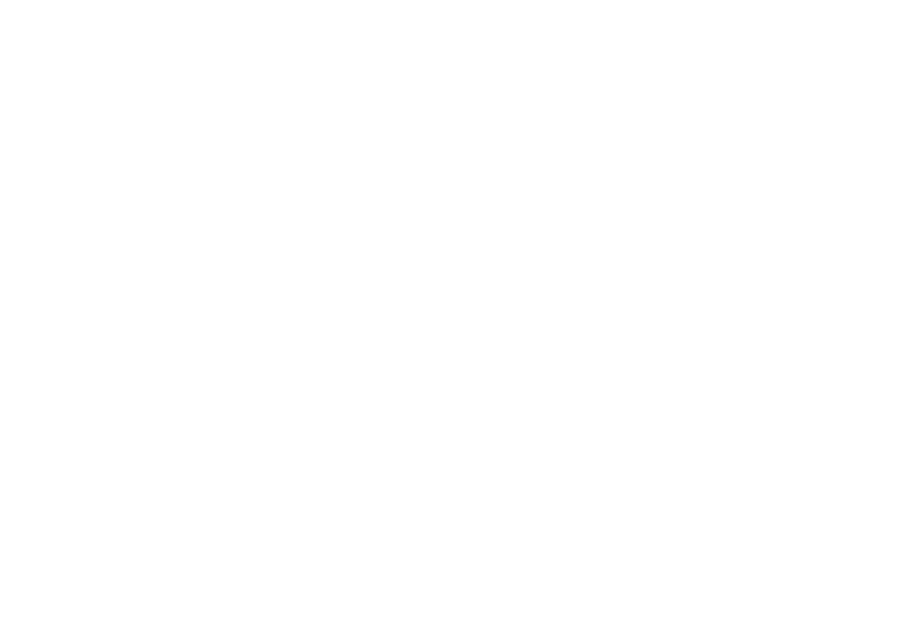
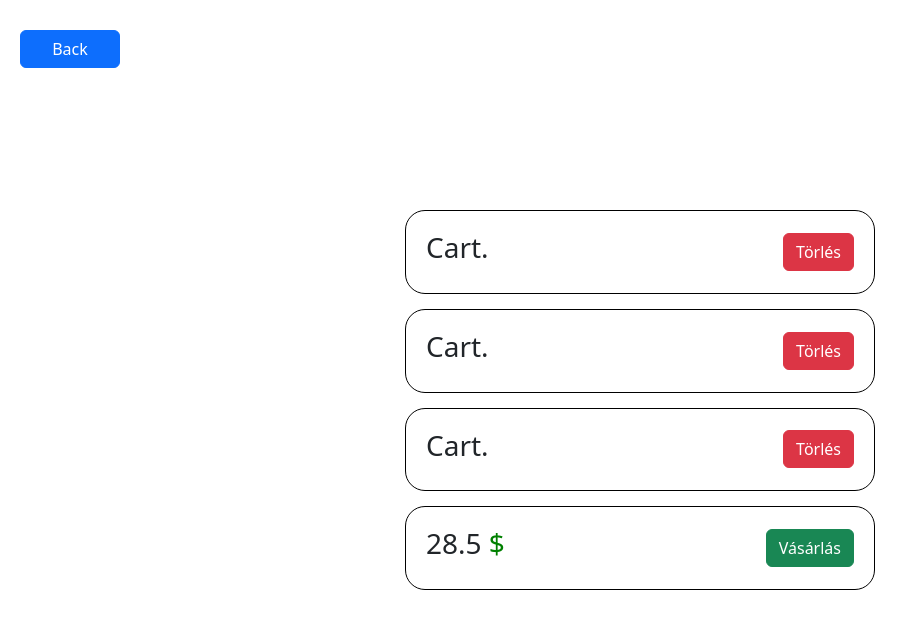
Before and after one commit to JBalaazs/SZJProject-frontend, a React (Create React App) app: page /cart in a window 1280 px wide. Before the commit this address had no page. Shown: the top 628 px of the page, without its empty margins (0-918 px from the left). Built offline with nearby package versions, Linux system fonts and the light colour scheme.

Commit message:
CartDesign

```diff
--- a/src/App.tsx
+++ b/src/App.tsx
@@ -6,6 +6,7 @@
 import BuyIt from './pages/BuyIt';
 import AddProduct from './pages/AddProduct';
 import Modify from './pages/Modify';
+import Cart from './pages/Cart';
 
 function App() {
   return (
@@ -17,6 +18,7 @@
       <Route path='/buyit/:productId' element={<BuyIt />} />
       <Route path='/addproduct' element={<AddProduct />} />
       <Route path='/modify/:productId' element={<Modify />} />
+      <Route path='/cart' element={<Cart />} />
     </Routes>
   );
 }
--- a/src/design/style.css
+++ b/src/design/style.css
@@ -45,6 +45,14 @@
 .addProductButton{
     position: absolute;
     left: 120px;
+    top: 30px;
+    width: 120px;
+    margin-left: 10px;
+}
+
+.cartButton{
+    position: absolute;
+    left: 250px;
     top: 30px;
     width: 120px;
     margin-left: 10px;
@@ -436,6 +444,34 @@
     border-bottom: solid 3px blue;
 }
 
+/*Cart:*/
+
+.insideDIV_Cart{
+    height: auto;
+    width: 500px;
+    border-radius: 20px;
+    padding: 15px;
+}
+
+.productList{
+    border: solid 1px black;
+    padding: 20px;
+    display: flex;
+    justify-content: space-between;
+    align-items: center;
+    border-radius: 20px;
+    margin-bottom: 15px;
+}
+
+.productPrice_Cart{
+    border: solid 1px black;
+    border-radius: 20px;
+    display: flex;
+    justify-content: space-between;
+    align-items: center;
+    padding: 20px;
+}
+
 /*Phone view:*/
 
 @media (max-width: 768px) {
--- /dev/null
+++ b/src/pages/Cart.tsx
@@ -0,0 +1,52 @@
+import { useNavigateService } from "../service/navigateService"
+
+export default function Cart () {
+
+    /*Serive:*/
+
+    const navigateService = useNavigateService();
+
+    /*Return:*/
+
+    return(
+
+        <div className="outsideDIV">
+
+            <button className="btn btn-primary backButton" onClick={() => navigateService.navigate('/webshop')}>Back</button>
+
+            <div className="insideDIV_Cart">
+
+                <div className="productList">
+
+                    <h3>Cart.</h3>
+                    <button className="btn btn-danger">Törlés</button>
+
+                </div>
+
+                <div className="productList">
+
+                    <h3>Cart.</h3>
+                    <button className="btn btn-danger">Törlés</button>
+
+                </div>
+
+                <div className="productList">
+
+                    <h3>Cart.</h3>
+                    <button className="btn btn-danger">Törlés</button>
+
+                </div>
+
+                <div className="productPrice_Cart">
+
+                    <h3>28.5 <span className="buyitDollarSign">$</span></h3>
+                    <button className="btn btn-success">Vásárlás</button>
+
+                </div>
+
+            </div>
+
+        </div>
+    )
+
+}
--- a/src/pages/Webshop.tsx
+++ b/src/pages/Webshop.tsx
@@ -25,6 +25,12 @@
                 onClick={() => navigateService.navigate('/addproduct')}
                 disabled={localStorage.getItem('token') ? false : true}>
                 Add product</button>
+
+            <button
+                className="btn btn-primary cartButton"
+                onClick={() => navigateService.navigate('/cart')}
+                disabled={localStorage.getItem('token') ? false : true}>
+                Cart</button>
 
             <h1 className='title_Webshop'>Shop Now and Experience the Difference!</h1>
 
```
